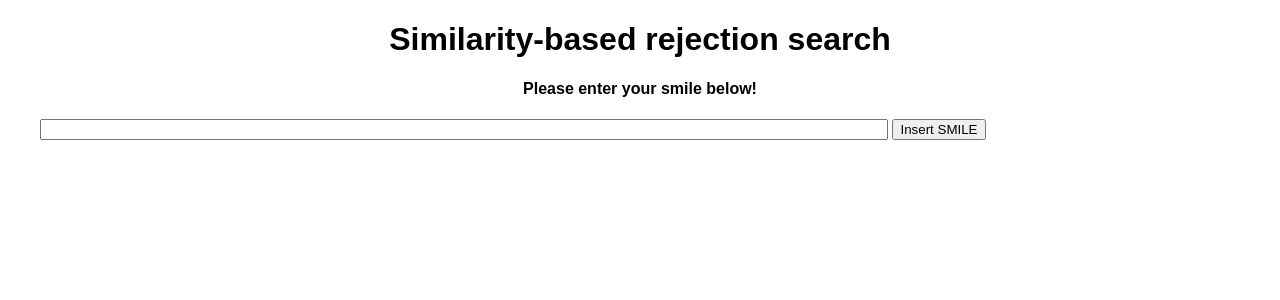
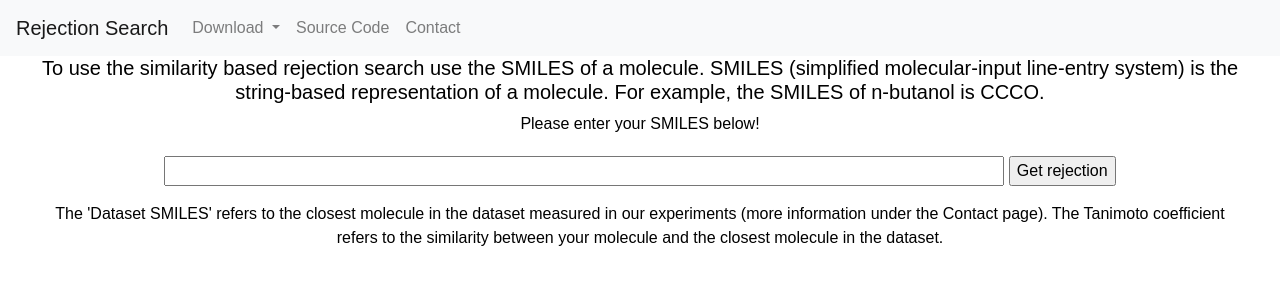
Before and after one commit to ignaczgerg/osn-database, a Flask app: page / in a window 1280 px wide. Shown: the top 300 px of the page. Run offline with Flask 2, Linux system fonts and the light colour scheme; some libraries are stand-ins or nearby versions.

Commit message:
bootstrap implementation and html refactoring

```diff
--- a/app.py
+++ b/app.py
@@ -19,13 +19,13 @@ def index():
         Draw.MolToFile(similar[1],'static/dataset_image.png')
         retrieved_features = [user_smiles,
                                 str(similar[2].iloc[0]),
-                                round(similar[0][1],3),
-                                similar[2].iloc[1],
-                                similar[2].iloc[2],
-                                similar[2].iloc[3],
-                                similar[2].iloc[4],
-                                similar[2].iloc[5],
-                                similar[2].iloc[6]]
+                                round(similar[0][1],2),
+                                int(similar[2].iloc[1]*100),
+                                int(similar[2].iloc[2]*100),
+                                int(similar[2].iloc[3]*100),
+                                int(similar[2].iloc[4]*100),
+                                int(similar[2].iloc[5]*100),
+                                int(similar[2].iloc[6]*100)]
         try:
             return render_template("index.html", tasks = retrieved_features)
         except:
@@ -35,5 +35,12 @@ def index():
         return render_template('index.html')
 
 
+@app.route('/contact', methods=['GET', 'POST'])
+def contact():
+    if request.method == 'POST':
+        return render_template('contact.html')
+    return render_template('contact.html')
+
+
 if __name__ == "__main__":
-    app.run()
+    app.run(debug=False)
--- a/static/css/main.css
+++ b/static/css/main.css
@@ -3,6 +3,7 @@ body, html {
     font-family: sans-serif;
     background-color: white;
     color: black;
+    text-align: center;
 }
 
 .content {
--- a/templates/base.html
+++ b/templates/base.html
@@ -1,6 +1,7 @@
 <!DOCTYPE html>
 <html lang="en">
     <head>
+        <link rel="stylesheet" href="https://stackpath.bootstrapcdn.com/bootstrap/4.3.1/css/bootstrap.min.css" integrity="sha384-ggOyR0iXCbMQv3Xipma34MD+dH/1fQ784/j6cY/iJTQUOhcWr7x9JvoRxT2MZw1T" crossorigin="anonymous">
         <meta charset="UTF-8">
         <meta name="viewport" content="width=device-width, initial-scale=1.0">
         <meta http-equiv="X-UA-Compatible" content='ie=edge'>
@@ -10,6 +11,38 @@
         </title>
     </head>
     <body>
+        <nav class="navbar navbar-expand-lg navbar-light bg-light">
+            <a class="navbar-brand" href="http://www.osndatabase.com">Rejection Search</a>
+            <button class="navbar-toggler" type="button" data-toggle="collapse" data-target="#navbarNav" aria-controls="navbarNav" aria-expanded="false" aria-label="Toggle navigation">
+              <span class="navbar-toggler-icon"></span>
+            </button>
+            <div class="collapse navbar-collapse" id="navbarNav">
+              <ul class="navbar-nav">
+                <li class="nav-item dropdown">
+                    <a class="nav-link dropdown-toggle" href="#" id="navbarDropdown" role="button" data-toggle="dropdown" aria-haspopup="true" aria-expanded="false">
+                      Download
+                    </a>
+                    <div class="dropdown-menu" aria-labelledby="navbarDropdown">
+                      <a class="dropdown-item" href="https://github.com/ignaczgerg/osn-database/raw/main/data/osndatabase.xlsx">osndatabase.xlsx</a>
+                      <!-- Buffer for future dropdown download bars.
+                        <a class="dropdown-item" href="#">Another action</a>
+                      <div class="dropdown-divider"></div>
+                      <a class="dropdown-item" href="#">Something else here</a>
+                      -->
+                    </div>
+                  </li>
+                <li class="nav-item">
+                  <a class="nav-link" href="https://github.com/ignaczgerg/osn-database">Source Code</a>
+                </li>
+                <li class="nav-item">
+                  <a class="nav-link" href="{{ url_for('contact') }}">Contact</a>
+                </li>
+              </ul>
+            </div>
+          </nav>
         {% block body %} {% endblock %}
+    <script src="https://code.jquery.com/jquery-3.3.1.slim.min.js" integrity="sha384-q8i/X+965DzO0rT7abK41JStQIAqVgRVzpbzo5smXKp4YfRvH+8abtTE1Pi6jizo" crossorigin="anonymous"></script>
+    <script src="https://cdnjs.cloudflare.com/ajax/libs/popper.js/1.14.7/umd/popper.min.js" integrity="sha384-UO2eT0CpHqdSJQ6hJty5KVphtPhzWj9WO1clHTMGa3JDZwrnQq4sF86dIHNDz0W1" crossorigin="anonymous"></script>
+    <script src="https://stackpath.bootstrapcdn.com/bootstrap/4.3.1/js/bootstrap.min.js" integrity="sha384-JjSmVgyd0p3pXB1rRibZUAYoIIy6OrQ6VrjIEaFf/nJGzIxFDsf4x0xIM+B07jRM" crossorigin="anonymous"></script>
     </body>
 </html>
--- a/templates/index.html
+++ b/templates/index.html
@@ -6,9 +6,12 @@ Similarity search
 {% block body %}
 
 <div class="content">
-    <h1 style="text-align: center">Similarity-based rejection search</h1>
+    <h5>To use the similarity based rejection search use the SMILES of a molecule.
+        SMILES (simplified molecular-input line-entry system) is the string-based representation of a
+        molecule. For example, the SMILES of n-butanol is CCCO.
+    </h5>
     {% if tasks|length < 1 %}
-    <h4 style="text-align: center">Please enter your smile below!</h4>
+    <p style="text-align: center">Please enter your SMILES below!</p>
     {% else %}
     <table>
         <tr>
@@ -16,7 +19,7 @@ Similarity search
 			<th rowspan="2">Dataset SMILES</th>
 			<th rowspan="2">Structure</th>
             <th rowspan="2">Tanimoto<br></br>coefficient</th>
-			<th colspan="6">Rejection</th>
+			<th colspan="6">Rejection (%)<br></br>DM: Duramem membrane</th>
 		</tr>
 		<tr>
 			<th>DM150<br></br>10 bar</th>
@@ -45,8 +48,13 @@ Similarity search
     <div class="form">
         <form action="/" method="POST">
             <input type="text" name="content" id="content">
-            <input type="submit" value="Insert SMILE">
+            <input type="submit" value="Get rejection">
         </form>
     </div>
+    <p></p>
+    <p>The 'Dataset SMILES' refers to the closest molecule in the dataset
+        measured in our experiments (more information under the Contact page).
+        The Tanimoto coefficient refers to the similarity between your molecule and the closest molecule in the dataset.
+    </p>
 </div>
 {% endblock %}
```
Also changed, not shown: templates/contact.html (added, +22 -0 lines), static/dataset_image.png, 1 other file.
